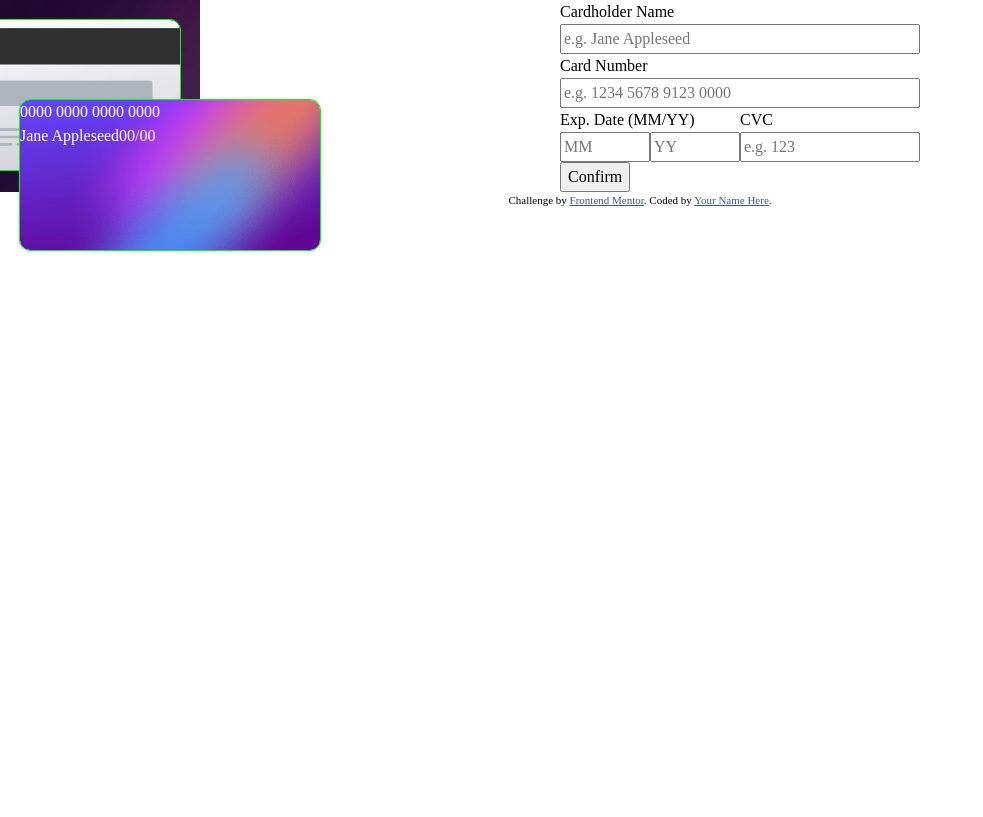
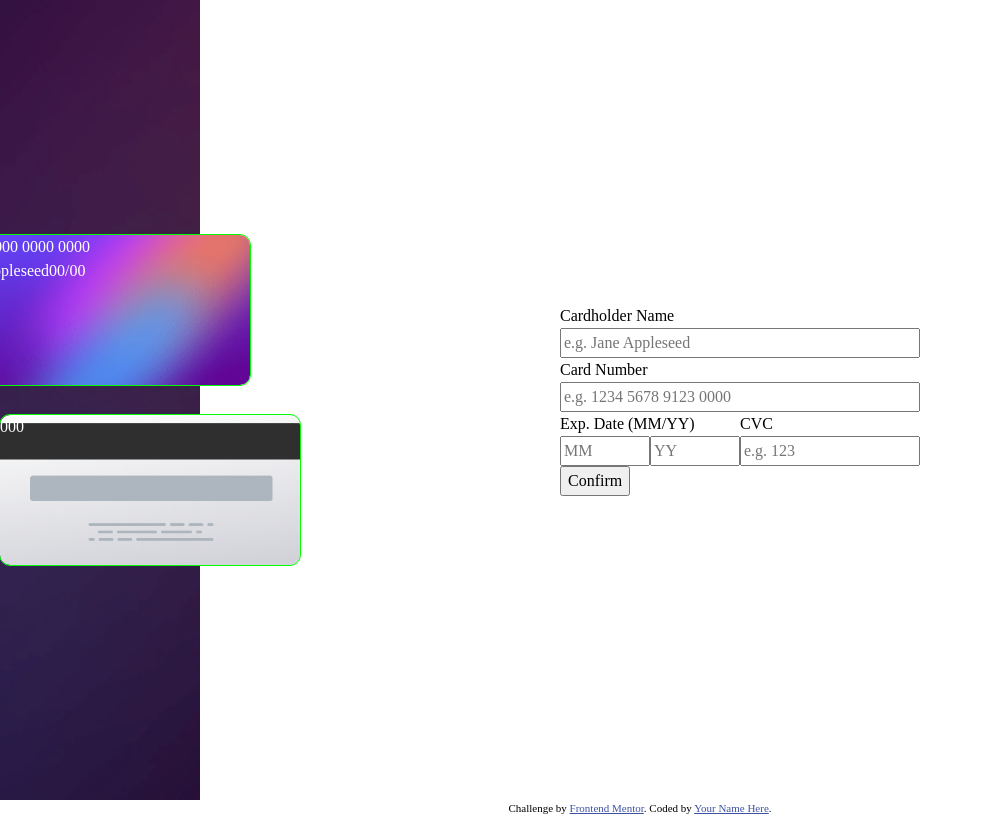
Before and after one commit to edo979/interactive-card-details-form, a website built with Vite: page index.html in a window 1280 px wide. Shown: the whole page, without its empty margins (0-983 px from the left). Built offline with nearby package versions, Linux system fonts and the light colour scheme.

Commit message:
basic card layout for desktop

```diff
--- a/scss/_components.scss
+++ b/scss/_components.scss
@@ -1,8 +1,8 @@
 .grid_background {
   background-image: url('/images/bg-main-mobile.png');
-  // background-repeat: no-repeat;
-  // background-size: cover;
-  // background-position: center;
+  background-repeat: no-repeat;
+  background-size: cover;
+  background-position: center;
 }
 
 .card {
--- a/scss/_media-query.scss
+++ b/scss/_media-query.scss
@@ -1,5 +1,33 @@
 @media (min-width: 50em) {
   .grid {
+    height: min(900px, 100vh);
     grid: 1fr / 200px 1fr;
+
+    &_form,
+    &_card-preview {
+      align-self: center;
+    }
+
+    &_card-preview {
+      justify-self: end;
+    }
+  }
+
+  .card {
+    &--front,
+    &--back {
+      position: unset;
+      top: unset;
+      left: unset;
+      right: unset;
+    }
+
+    &--front {
+      transform: translateX(50px);
+    }
+    &--back {
+      margin-top: 30px;
+      transform: translateX(100px);
+    }
   }
 }
```
